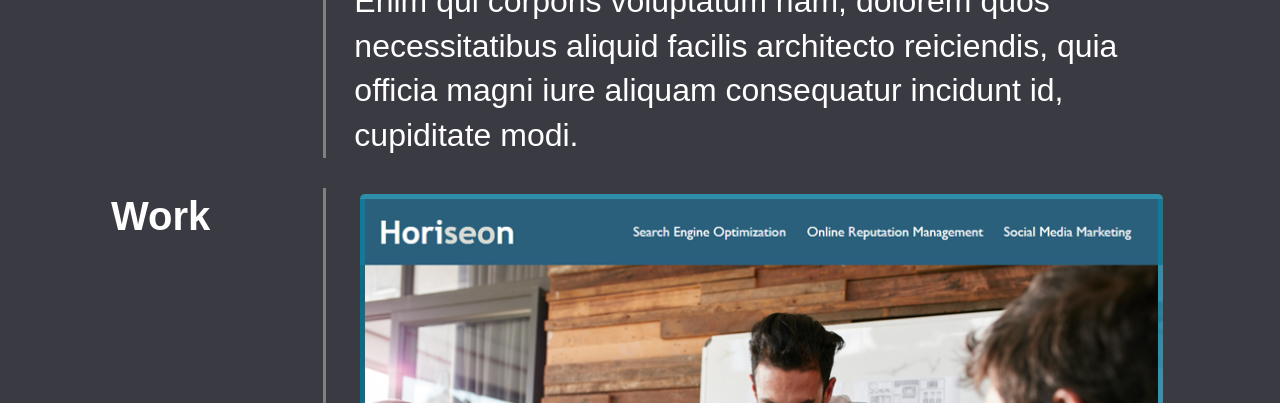
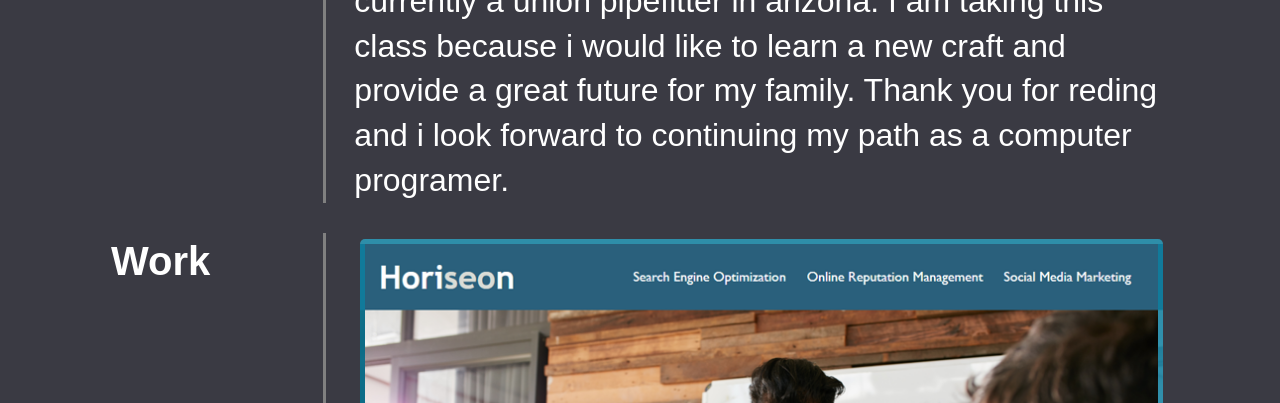
Before and after one commit to LIONELM89/LionelMartinezPortfolio, a plain HTML site: page index.html in a window 1280 px wide. Shown: the part 723-1126 px from the top of the page. Drawn offline with Linux system fonts and the light colour scheme.

Commit message:
updated about me section of project

```diff
--- a/index.html
+++ b/index.html
@@ -33,9 +33,9 @@
 
       <div class="div2">
         <p>
-          Lorem ipsum dolor sit amet consectetur adipisicing elit. Enim qui corporis voluptatum nam, dolorem quos
-          necessitatibus aliquid facilis architecto reiciendis, quia officia magni iure aliquam consequatur incidunt id,
-          cupiditate modi.
+          Hello, my name is Lionel Martinez. I am 34 years old, I currently a union pipefitter in arizona.
+          I am taking this class because i would like to learn a new craft and provide a great future for my
+          family. Thank you for reding and i look forward to continuing my path as a computer programer.
         </p>
       </div>
     </section>
```
